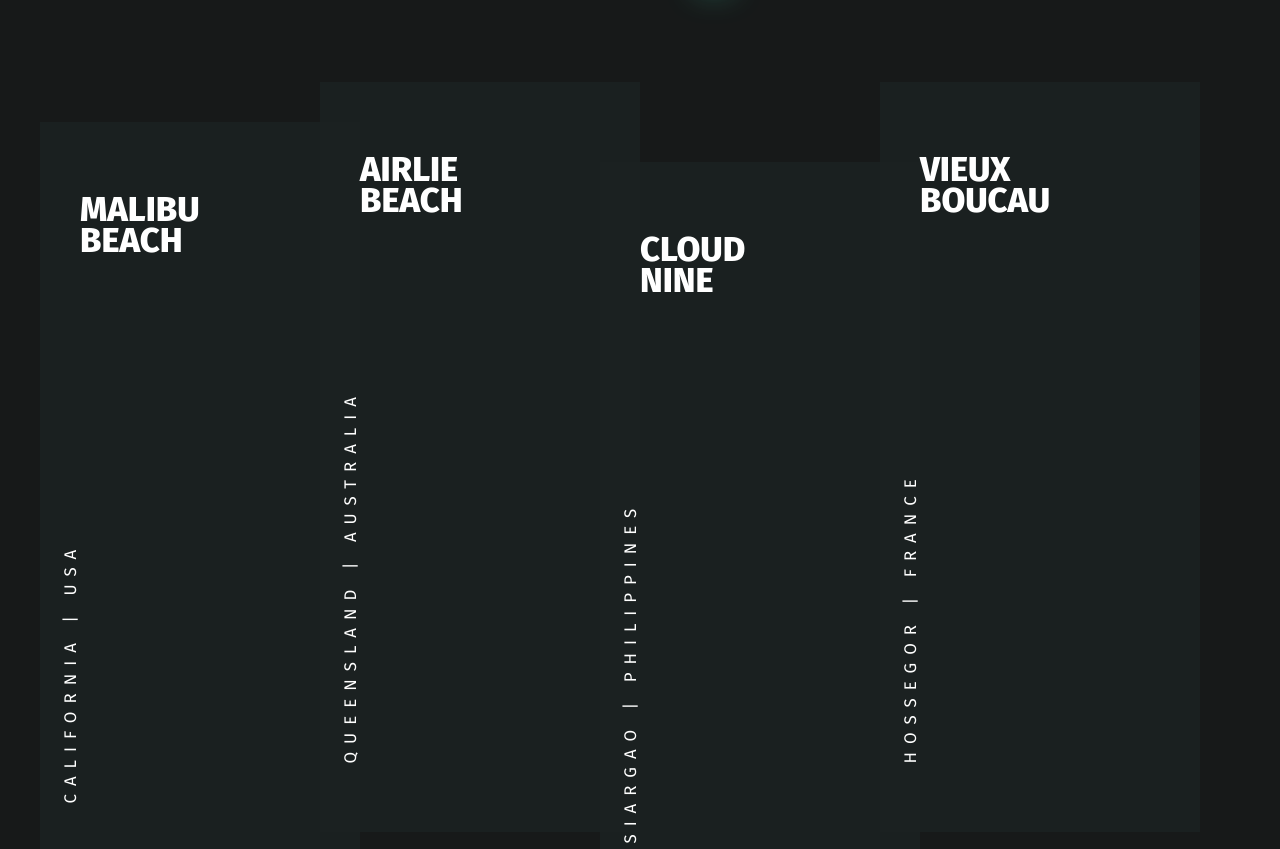
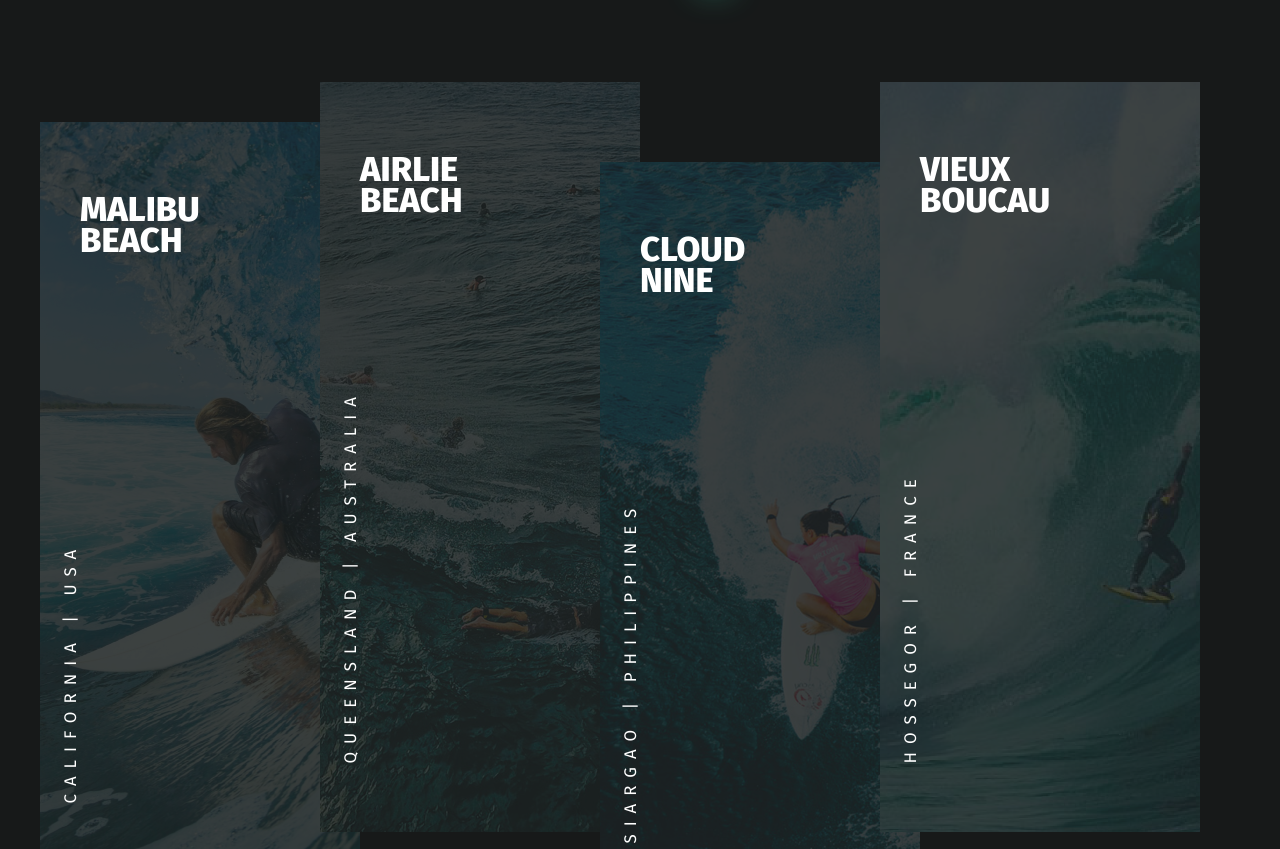
Before and after one commit to merlXZ/GO-SURF, a plain HTML site: page index.html in a window 1280 px wide. Shown: the part 1786-2635 px from the top of the page. Drawn offline with nearby package versions, Linux system fonts and the light colour scheme; files that its build step writes are made by us from their sources; the site is published under a folder, as on GitHub Pages, so addresses that start at the root find nothing.

Commit message:
fix scss path

```diff
--- a/index.html
+++ b/index.html
@@ -454,7 +454,7 @@
 </section>
 
 <div class="surf">
-	<div class="surf__item" style="background-image: url(/assets/images/surf-img1.png);">
+	<div class="surf__item" style="background-image: url(assets/images/surf-img1.png);">
 			<div class="surf__content">
 				<h2 class="surf__item-title">Malibu<br> Beach</h2>
 				<p class="surf__item-subtitle">California | USA</p>
@@ -468,7 +468,7 @@
 				</div>
 			</div>
 	</div>
-	<div class="surf__item" style="background-image: url(/assets/images/surf-img2.png);">
+	<div class="surf__item" style="background-image: url(assets/images/surf-img2.png);">
 			<div class="surf__content">
 				<h2 class="surf__item-title">Airlie<br> Beach</h2>
 				<p class="surf__item-subtitle">Queensland | Australia</p>
@@ -482,7 +482,7 @@
 				</div>
 			</div>
 	</div>
-	<div class="surf__item" style="background-image: url(/assets/images/surf-img3.png);">
+	<div class="surf__item" style="background-image: url(assets/images/surf-img3.png);">
 			<div class="surf__content">
 				<h2 class="surf__item-title">Cloud<br> Nine</h2>
 				<p class="surf__item-subtitle">Siargao | Philippines</p>
@@ -496,7 +496,7 @@
 				</div>
 			</div>
 	</div>
-	<div class="surf__item" style="background-image: url(/assets/images/surf-img4.png);">
+	<div class="surf__item" style="background-image: url(assets/images/surf-img4.png);">
 			<div class="surf__content">
 				<h2 class="surf__item-title">Vieux<br> Boucau</h2>
 				<p class="surf__item-subtitle">Hossegor | France</p>
```
